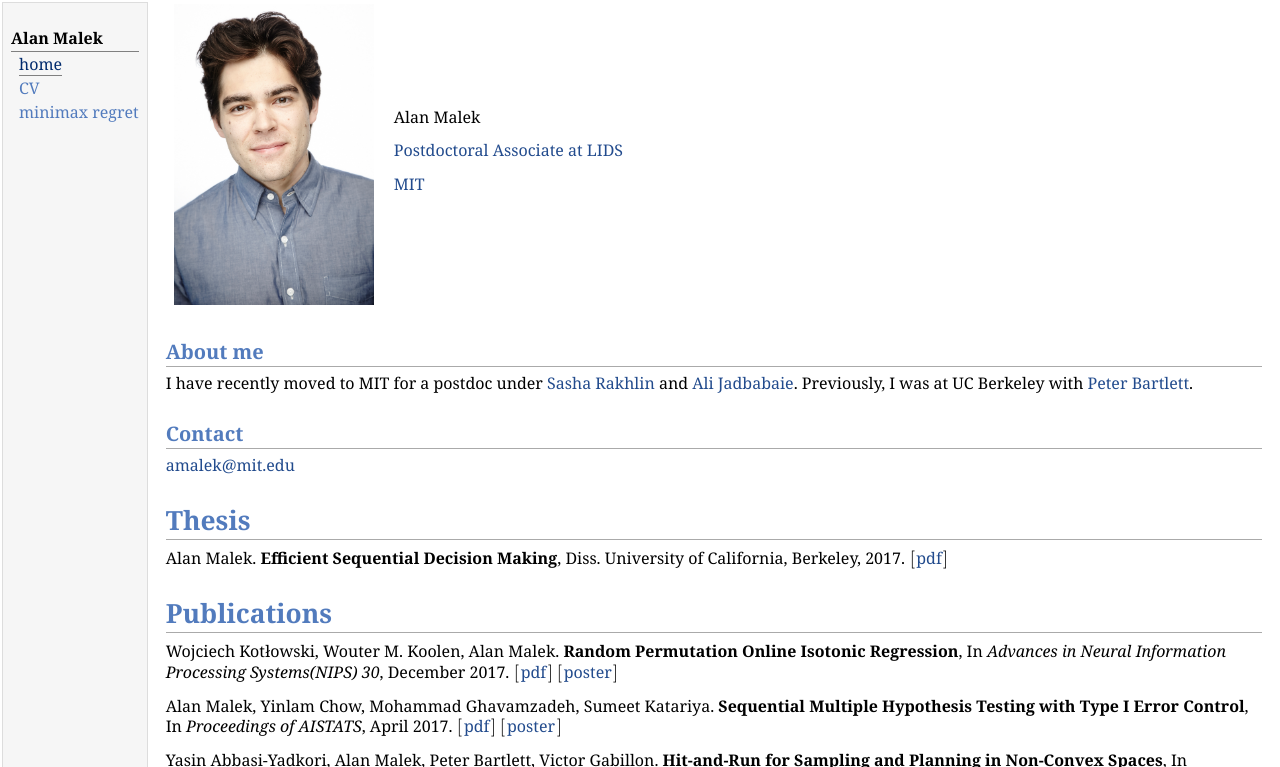
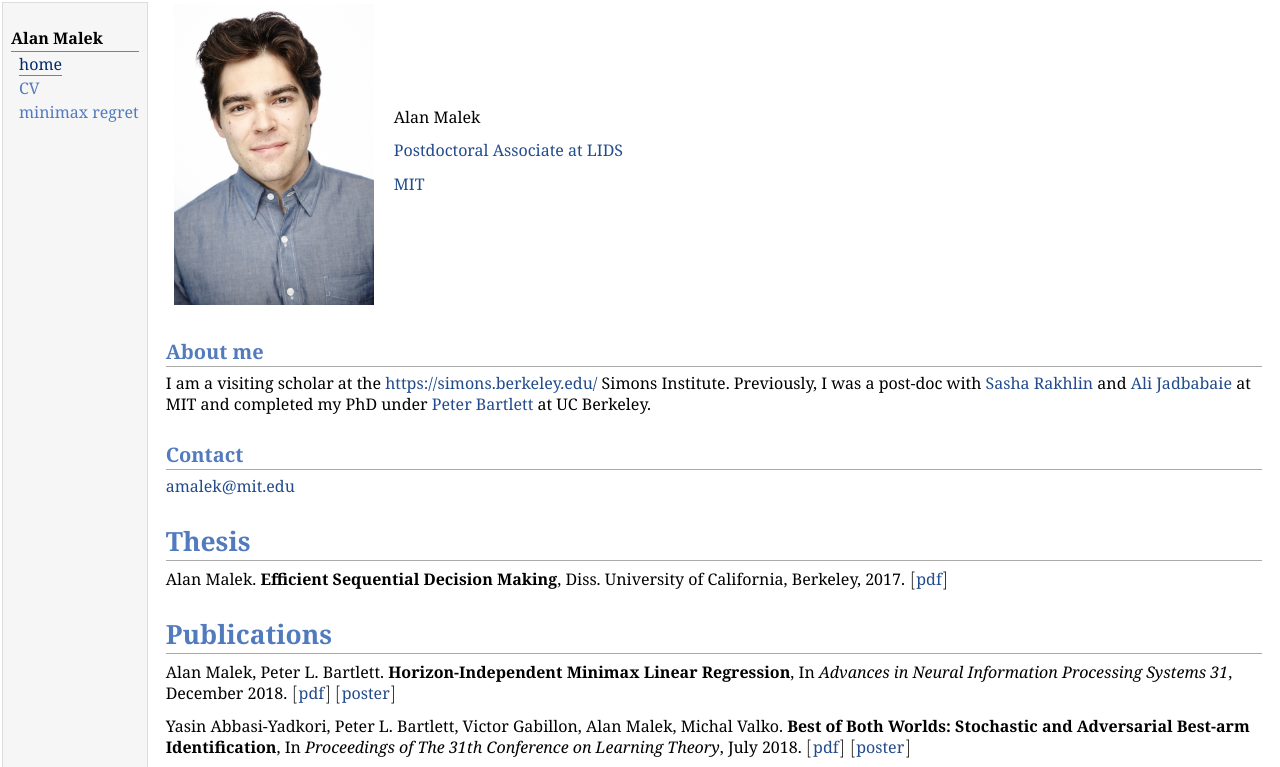
Before and after one commit to cayleystheorem/cayleystheorem.github.io, a plain HTML site: page index.html in a window 1280 px wide. Shown: the top 767 px of the page. Drawn offline with Linux system fonts and the light colour scheme.

Commit message:
updated index.

```diff
--- a/index.html
+++ b/index.html
@@ -24,16 +24,20 @@
 <p><a href="http://mit.edu/">MIT</a></p>
 </td></tr></table>
 <h2>About me</h2>
-<p>I have recently moved to MIT for a postdoc under
+<p>I am a visiting scholar at the <a href="https://simons.berkeley.edu/">https://simons.berkeley.edu/</a> Simons Institute.
+Previously, I was a post-doc with
 <a href="http://www-stat.wharton.upenn.edu/~rakhlin/">Sasha Rakhlin</a> and
-<a href="http://web.mit.edu/~jadbabai/www/">Ali Jadbabaie</a>. Previously, I was
-at UC Berkeley with <a href="http://www.stat.berkeley.edu/~bartlett/">Peter Bartlett</a>.</p>
+<a href="http://web.mit.edu/~jadbabai/www/">Ali Jadbabaie</a> at MIT and completed my PhD under
+<a href="http://www.stat.berkeley.edu/~bartlett/">Peter Bartlett</a> at UC Berkeley.</p>
 <h2>Contact</h2>
 <p><a href="mailto:amalek@mit.edu">amalek@mit.edu</a></p>
 <h1>Thesis</h1>
 <p>Alan Malek. <b>Efficient Sequential Decision Making</b>, Diss. University of California, Berkeley, 2017.
 <img class="eq" src="eqs/11648035034-130.png" alt="[" style="vertical-align: -5px" /><a href="papers/thesis.pdf">pdf</a><img class="eq" src="eqs/11904035804-130.png" alt="]" style="vertical-align: -5px" /></p>
 <h1>Publications</h1>
+<p>Alan Malek, Peter L. Bartlett. <b>Horizon-Independent Minimax Linear Regression</b>, In <i>Advances in Neural Information Processing Systems 31</i>, December 2018. <img class="eq" src="eqs/11648035034-130.png" alt="[" style="vertical-align: -5px" /><a href="papers/NIPS_2018_horizonfree.pdf">pdf</a><img class="eq" src="eqs/11904035804-130.png" alt="]" style="vertical-align: -5px" /> <img class="eq" src="eqs/11648035034-130.png" alt="[" style="vertical-align: -5px" /><a href="papers/NIPS_2018_poster.pdf">poster</a><img class="eq" src="eqs/11904035804-130.png" alt="]" style="vertical-align: -5px" /></p>
+<p>Yasin Abbasi-Yadkori, Peter L. Bartlett, Victor Gabillon, Alan Malek, Michal Valko. <b>Best of Both Worlds: Stochastic and Adversarial Best-arm Identification</b>,
+In <i>Proceedings of The 31th Conference on Learning Theory</i>, July 2018. <img class="eq" src="eqs/11648035034-130.png" alt="[" style="vertical-align: -5px" /><a href="papers/COLT_2018_BOB.pdf">pdf</a><img class="eq" src="eqs/11904035804-130.png" alt="]" style="vertical-align: -5px" /> <img class="eq" src="eqs/11648035034-130.png" alt="[" style="vertical-align: -5px" /><a href="papers/COLT_2018_BOB_poster.pdf">poster</a><img class="eq" src="eqs/11904035804-130.png" alt="]" style="vertical-align: -5px" /></p>
 <p>Wojciech Kotłowski, Wouter M. Koolen, Alan Malek. <b>Random Permutation Online Isotonic Regression</b>, In <i>Advances in Neural Information Processing Systems(NIPS) 30</i>, December 2017. <img class="eq" src="eqs/11648035034-130.png" alt="[" style="vertical-align: -5px" /><a href="papers/NIPS_2017_isotonic.pdf">pdf</a><img class="eq" src="eqs/11904035804-130.png" alt="]" style="vertical-align: -5px" /> <img class="eq" src="eqs/11648035034-130.png" alt="[" style="vertical-align: -5px" /><a href="papers/NIPS_2017_isotonic_poster.pdf">poster</a><img class="eq" src="eqs/11904035804-130.png" alt="]" style="vertical-align: -5px" /></p>
 <p>Alan Malek, Yinlam Chow, Mohammad Ghavamzadeh, Sumeet Katariya. <b>Sequential Multiple Hypothesis Testing with Type I Error Control</b>, In <i>Proceedings of AISTATS</i>, April 2017.
 <img class="eq" src="eqs/11648035034-130.png" alt="[" style="vertical-align: -5px" /><a href="papers/AISTATS_2017_MHT.pdf">pdf</a><img class="eq" src="eqs/11904035804-130.png" alt="]" style="vertical-align: -5px" /> <img class="eq" src="eqs/11648035034-130.png" alt="[" style="vertical-align: -5px" /><a href="papers/AISTATS_2017_MHT_poster.pdf">poster</a><img class="eq" src="eqs/11904035804-130.png" alt="]" style="vertical-align: -5px" /></p>
@@ -48,6 +52,7 @@ and its Application to Crowdsourcing.</b> In <i>International Conference on Mach
 <p>Wouter M. Koolen, Alan Malek, Peter L. Bartlett. <b>Efficient Minimax Strategies for Square Loss Games.</b> In <i>Advances in Neural Information Processing Systems(NIPS) 27</i>, December 2014. <img class="eq" src="eqs/11648035034-130.png" alt="[" style="vertical-align: -5px" /><a href="papers/Minimax_NIPS_2014.pdf">pdf</a><img class="eq" src="eqs/11904035804-130.png" alt="]" style="vertical-align: -5px" /> <img class="eq" src="eqs/11648035034-130.png" alt="[" style="vertical-align: -5px" /><a href="papers/Minimax_NIPS_poster.pdf">poster</a><img class="eq" src="eqs/11904035804-130.png" alt="]" style="vertical-align: -5px" /></p>
 <p>Alan Malek, Yasin Abbasi-Yadkori, Peter Bartlett. <b>Linear Programming for Large-Scale Markov Decision Problems</b>. In <i>International Conference on Machine Learning (ICML)</i>, July 2014. <img class="eq" src="eqs/11648035034-130.png" alt="[" style="vertical-align: -5px" /><a href="papers/MDP-LP-ICML.pdf">pdf</a><img class="eq" src="eqs/11904035804-130.png" alt="]" style="vertical-align: -5px" /> <img class="eq" src="eqs/11648035034-130.png" alt="[" style="vertical-align: -5px" /><a href="papers/MDP-LP-ICML-slides.pdf">slides</a><img class="eq" src="eqs/11904035804-130.png" alt="]" style="vertical-align: -5px" /></p>
 <h2>Preprints</h2>
+<p>Jason Altschuler, Victor-Emmanual Brunel, Alan Malek. <b>Best Arm Identification for Contaminated Bandits</b>, 	arXiv:1802.09514 [math.ST], 2018 <img class="eq" src="eqs/11648035034-130.png" alt="[" style="vertical-align: -5px" /><a href="papers/contaminated_bandits.pdf">pdf.</a><img class="eq" src="eqs/11904035804-130.png" alt="]" style="vertical-align: -5px" /></p>
 <p>Y. Abbasi-Yadkori, P. Bartlett, and A. Malek, <b>Linear Programming for Large-Scale Markov Decision Problems</b>, arXiv:1402.6763 [math.OC], 2014 <img class="eq" src="eqs/11648035034-130.png" alt="[" style="vertical-align: -5px" /><a href="papers/MDP-LP-arxiv.pdf">pdf.</a><img class="eq" src="eqs/11904035804-130.png" alt="]" style="vertical-align: -5px" /></p>
 <h1>Talks</h1>
 <p><b>Minimax Strategies for Square Loss, Linear Regression, and Time-series Prediction.</b> Machine Learning Seminar, <i>MIT</i>. August 2016. <img class="eq" src="eqs/11648035034-130.png" alt="[" style="vertical-align: -5px" /><a href="papers/MIT_2016.pdf">slides</a><img class="eq" src="eqs/11904035804-130.png" alt="]" style="vertical-align: -5px" /></p>
@@ -115,7 +120,7 @@ and its Application to Crowdsourcing.</b> In <i>International Conference on Mach
 <p>I've previous spent a lot of time in a ceramics studio and helped found  <a href="http://ceramics.stanford.edu/">the Stanford ceramics studio</a>. These days, when I'm not working on my degree, I'm likely to be climbing or cooking, or <a href="http://usapl.liftingdatabase.com/lifters-view?id=30767">competing in powerlifting</a>.</p>
 <div id="footer">
 <div id="footer-text">
-Page generated 2018-01-09 12:50:03 PST, by <a href="http://jemdoc.jaboc.net/">jemdoc</a>.
+Page generated 2018-11-30 10:59:01 PST, by <a href="http://jemdoc.jaboc.net/">jemdoc</a>.
 </div>
 </div>
 </td>
```
Also changed, not shown: 1 other file.
